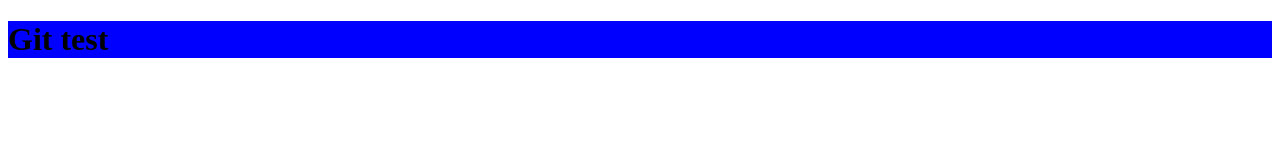
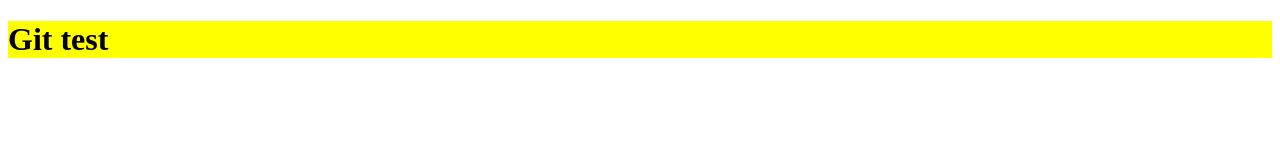
Before and after one commit to Duckens123/test, a plain HTML site: page index.html in a window 1280 px wide. Drawn offline with Linux system fonts and the light colour scheme.

Commit message:
change bg color blue to yellow

```diff
--- a/index.html
+++ b/index.html
@@ -4,7 +4,7 @@
 	<title>home</title>
 </head>
 <body>
-	<h1 style="background-color: blue;">Git test</h1>
+	<h1 style="background-color: yellow;">Git test</h1>
 
 </body>
 </html>
```
